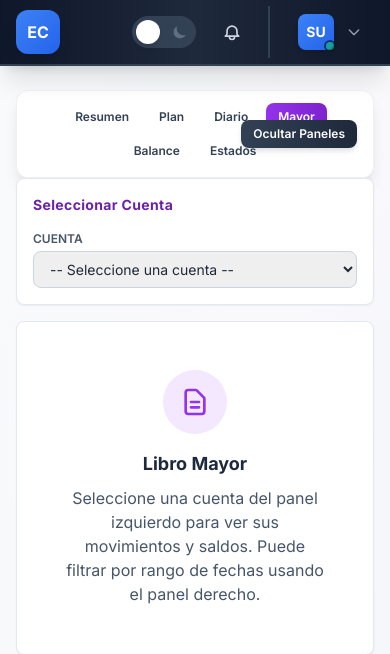
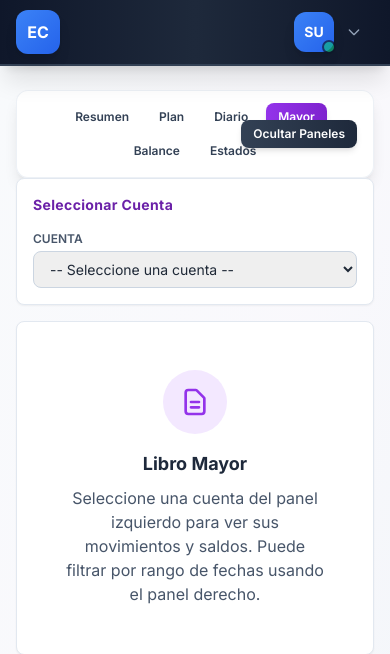
Before and after one commit to EliKat2005/proyecto-enci, a Django app: template templates/contabilidad/company_mayor.html in a window 390 px wide. Shown: the top 654 px of the page. Run offline with Django 5.2, Linux system fonts and the light colour scheme; the template is opened without the code that fills it, so the values that code supplies are empty; the visitor is signed in with stand-in values (Sample User, id 1); parts of the project's set-up code (start-up, migrations or seed data) failed here and were passed over; some libraries are stand-ins or nearby versions.

Commit message:
refactor: Reorganize navbar with professional layout
✨ Complete Navbar Redesign:

Left Side:
- Clean logo section (EC ECAE + Plataforma Contable)
- Removed redundant welcome message

Right Side Structure:
1. Quick Actions Group (compact icons)
   - Ultra mode button (icon only, cleaner)
   - Dark mode toggle (smaller, more compact)
   - Notifications bell

2. Divider line for visual separation

3. Role-based Panel Button
   - Panel Docente (for teachers)
   - Panel Admin (for admins)

4. User Profile Section
   - Larger avatar (10x10, rounded-xl)
   - User full name
   - Role badge (Admin/Docente/Estudiante) with colored backgrounds
   - Online status with animated dot

🎨 Design Improvements:
- Eliminated redundant 'Bienvenid@' message
- Role badge now integrated in user profile
- Better visual hierarchy and spacing
- Cleaner, more professional appearance
- All info visible in compact, organized layout
- Better use of whitespace
- Consistent rounded-xl styling

Benefits:
- Less visual clutter
- All information in logical groups
- Professional corporate look
- Better mobile responsiveness
- Role immediately visible in user section

```diff
--- a/templates/base.html
+++ b/templates/base.html
@@ -65,8 +65,8 @@
         <div class="max-w-[1600px] mx-auto px-4 lg:px-6">
             <div class="flex justify-between items-center h-16">
 
-                <!-- Logo y Welcome Message Integrado -->
-                <div class="flex items-center gap-6">
+                <!-- Left: Logo Section -->
+                <div class="flex items-center gap-4">
                     <a href="{% url 'home' %}" class="flex items-center gap-3 group">
                         <div class="w-11 h-11 bg-gradient-to-br from-blue-500 to-blue-600 rounded-xl flex items-center justify-center text-white font-bold text-base shadow-lg group-hover:shadow-blue-500/50 transition-all duration-200 group-hover:scale-105">
                             EC
@@ -76,64 +76,45 @@
                             <div class="text-[10px] font-semibold text-slate-400 uppercase tracking-wider mt-1">Plataforma Contable</div>
                         </div>
                     </a>
-
-                    {% if user.is_authenticated %}
-                        <!-- Welcome Message en Navbar -->
-                        <div class="hidden xl:flex items-center gap-2 px-4 py-2 bg-slate-700/30 dark:bg-slate-900/50 rounded-xl border border-slate-600/30 dark:border-slate-700/50">
-                            <svg class="w-4 h-4 text-blue-400" fill="none" stroke="currentColor" viewBox="0 0 24 24">
-                                <path stroke-linecap="round" stroke-linejoin="round" stroke-width="2" d="M16 7a4 4 0 11-8 0 4 4 0 018 0zM12 14a7 7 0 00-7 7h14a7 7 0 00-7-7z"></path>
-                            </svg>
-                            <span class="text-sm font-semibold text-slate-300">Bienvenid@,</span>
-                            <span class="text-sm font-bold text-blue-400">{{ user.first_name|default:user.username }}</span>
-                            <span class="text-slate-600 dark:text-slate-700 mx-1">•</span>
-                            {% if user.is_superuser %}
-                                <span class="text-xs font-bold text-amber-400">Administrador</span>
-                            {% elif user.userprofile.rol == 'docente' %}
-                                <span class="text-xs font-bold text-blue-400">Panel Docente</span>
-                            {% else %}
-                                <span class="text-xs text-slate-400">Estudiante</span>
-                            {% endif %}
-                        </div>
-                    {% endif %}
                 </div>
 
-                <!-- Acciones y usuario -->
-                <div class="flex items-center gap-4">
+                <!-- Right: Actions and User Section -->
+                <div class="flex items-center gap-3">
                     {% if user.is_authenticated %}
-                        <!-- Botón Ultra compacto -->
-                        <button id="btn-ultra-toggle" type="button" class="hidden lg:inline-flex items-center gap-2 px-4 py-2 text-xs font-bold rounded-lg bg-gradient-to-r from-slate-700 to-slate-600 text-white hover:from-slate-600 hover:to-slate-500 transition-all duration-200 shadow-lg hover:shadow-xl" title="Modo Ultra Compacto">
+                        <!-- Quick Actions Group -->
+                        <div class="hidden lg:flex items-center gap-2">
+                            <!-- Botón Ultra -->
+                            <button id="btn-ultra-toggle" type="button" class="p-2.5 text-slate-300 hover:text-white hover:bg-slate-700/50 rounded-lg transition-all duration-200" title="Modo Ultra Compacto">
                                 <svg class="w-4 h-4" fill="none" stroke="currentColor" viewBox="0 0 24 24"><path stroke-linecap="round" stroke-linejoin="round" stroke-width="2" d="M4 8V4m0 0h4M4 4l5 5m11-1V4m0 0h-4m4 0l-5 5M4 16v4m0 0h4m-4 0l5-5m11 5l-5-5m5 5v-4m0 4h-4"/></svg>
-                            <span class="hidden xl:inline">Ultra</span>
                             </button>
 
                             <!-- Toggle Modo Oscuro -->
-                        <button id="dark-mode-toggle" type="button" class="relative w-16 h-8 bg-slate-700 dark:bg-slate-600 rounded-full transition-all duration-300 hover:bg-slate-600 dark:hover:bg-slate-500 focus:outline-none focus:ring-2 focus:ring-blue-500 focus:ring-offset-2 focus:ring-offset-slate-900" title="Cambiar modo">
-                            <span class="absolute inset-0 flex items-center justify-between px-2">
-                                <!-- Sol: visible en modo claro, oculto en oscuro -->
-                                <svg class="w-4 h-4 text-yellow-400 transition-opacity duration-300 opacity-100 dark:opacity-30" id="sun-icon" fill="currentColor" viewBox="0 0 20 20">
+                            <button id="dark-mode-toggle" type="button" class="relative w-14 h-7 bg-slate-700 dark:bg-slate-600 rounded-full transition-all duration-300 hover:bg-slate-600 dark:hover:bg-slate-500 focus:outline-none focus:ring-2 focus:ring-blue-500 focus:ring-offset-2 focus:ring-offset-slate-900" title="Cambiar modo">
+                                <span class="absolute inset-0 flex items-center justify-between px-1.5">
+                                    <svg class="w-3.5 h-3.5 text-yellow-400 transition-opacity duration-300 opacity-100 dark:opacity-30" id="sun-icon" fill="currentColor" viewBox="0 0 20 20">
                                         <path fill-rule="evenodd" d="M10 2a1 1 0 011 1v1a1 1 0 11-2 0V3a1 1 0 011-1zm4 8a4 4 0 11-8 0 4 4 0 018 0zm-.464 4.95l.707.707a1 1 0 001.414-1.414l-.707-.707a1 1 0 00-1.414 1.414zm2.12-10.607a1 1 0 010 1.414l-.706.707a1 1 0 11-1.414-1.414l.707-.707a1 1 0 011.414 0zM17 11a1 1 0 100-2h-1a1 1 0 100 2h1zm-7 4a1 1 0 011 1v1a1 1 0 11-2 0v-1a1 1 0 011-1zM5.05 6.464A1 1 0 106.465 5.05l-.708-.707a1 1 0 00-1.414 1.414l.707.707zm1.414 8.486l-.707.707a1 1 0 01-1.414-1.414l.707-.707a1 1 0 011.414 1.414zM4 11a1 1 0 100-2H3a1 1 0 000 2h1z" clip-rule="evenodd"/>
                                     </svg>
-                                <!-- Luna: oculta en modo claro, visible en oscuro -->
-                                <svg class="w-4 h-4 text-slate-300 transition-opacity duration-300 opacity-30 dark:opacity-100" id="moon-icon" fill="currentColor" viewBox="0 0 20 20">
+                                    <svg class="w-3.5 h-3.5 text-slate-300 transition-opacity duration-300 opacity-30 dark:opacity-100" id="moon-icon" fill="currentColor" viewBox="0 0 20 20">
                                         <path d="M17.293 13.293A8 8 0 016.707 2.707a8.001 8.001 0 1010.586 10.586z"/>
                                     </svg>
                                 </span>
-                            <!-- Círculo: posición inicial left-1, se mueve con dark: -->
-                            <span class="absolute left-1 top-1 w-6 h-6 bg-white rounded-full shadow-md transform transition-transform duration-300 ease-in-out dark:translate-x-8" id="toggle-circle"></span>
+                                <span class="absolute left-1 top-1 w-5 h-5 bg-white rounded-full shadow-md transform transition-transform duration-300 ease-in-out dark:translate-x-7" id="toggle-circle"></span>
                             </button>
 
                             <!-- Notificaciones -->
-                        <a href="{% url 'notifications' %}" class="relative p-2.5 text-slate-300 hover:text-blue-400 transition-all duration-200 rounded-lg hover:bg-slate-700/50" title="Notificaciones">
+                            <a href="{% url 'notifications' %}" class="relative p-2.5 text-slate-300 hover:text-blue-400 hover:bg-slate-700/50 rounded-lg transition-all duration-200" title="Notificaciones">
                                 <svg class="w-5 h-5" fill="none" stroke="currentColor" viewBox="0 0 24 24"><path stroke-linecap="round" stroke-linejoin="round" stroke-width="2" d="M15 17h5l-1.405-1.405A2.032 2.032 0 0118 14.158V11a6 6 0 10-12 0v3.159c0 .538-.214 1.055-.595 1.436L4 17h5m6 0v1a3 3 0 11-6 0v-1m6 0H9"></path></svg>
                                 {% unread_count user as unread_count %}
                                 {% if unread_count > 0 %}
-                                <span class="absolute -top-1 -right-1 inline-flex items-center justify-center min-w-[20px] h-5 px-1.5 text-[10px] font-bold leading-none text-white bg-gradient-to-r from-red-500 to-red-600 rounded-full ring-2 ring-slate-900 shadow-lg">{{ unread_count }}</span>
+                                    <span class="absolute -top-1 -right-1 inline-flex items-center justify-center min-w-[18px] h-[18px] px-1 text-[10px] font-bold leading-none text-white bg-gradient-to-r from-red-500 to-red-600 rounded-full ring-2 ring-slate-900 shadow-lg">{{ unread_count }}</span>
                                 {% endif %}
                             </a>
+                        </div>
 
-                        <!-- Usuario y logout -->
-                        <div class="flex items-center gap-3 pl-4 border-l-2 border-slate-700">
-                            <!-- Panel Docente/Admin Buttons -->
+                        <!-- Divider -->
+                        <div class="hidden lg:block h-8 w-px bg-slate-700"></div>
+
+                        <!-- Panel Role Button (Docente/Admin) -->
                         {% if not user.is_superuser and user.userprofile.rol == 'docente' %}
                             <a href="{% url 'docente_dashboard' %}" class="hidden lg:inline-flex items-center gap-2 px-4 py-2 bg-gradient-to-r from-blue-600 to-blue-700 hover:from-blue-700 hover:to-blue-800 text-white rounded-lg text-xs font-bold transition-all duration-200 shadow-md hover:shadow-lg">
                                 <svg class="w-3.5 h-3.5" fill="none" stroke="currentColor" viewBox="0 0 24 24"><path stroke-linecap="round" stroke-linejoin="round" stroke-width="2" d="M19 20H5a2 2 0 01-2-2V6a2 2 0 012-2h10a2 2 0 012 2v1m2 13a2 2 0 01-2-2V7m2 13a2 2 0 002-2V9a2 2 0 00-2-2h-2m-4-3H9M7 16h6M7 8h6v4H7V8z"></path></svg>
@@ -147,25 +128,38 @@
                             </a>
                         {% endif %}
 
-                            <!-- Dropdown de usuario con avatar -->
+                        <!-- User Profile Section -->
                         <div class="relative group">
-                                <button class="flex items-center gap-3 text-right hover:bg-slate-700/30 dark:hover:bg-slate-900/30 px-3 py-2 rounded-lg transition-all" id="user-menu-button">
-                                    <!-- Avatar -->
-                                    <div class="w-9 h-9 bg-gradient-to-br from-blue-500 to-blue-600 rounded-lg flex items-center justify-center text-white font-bold text-sm shadow-md relative">
+                            <button class="flex items-center gap-3 hover:bg-slate-700/30 dark:hover:bg-slate-900/30 px-3 py-2 rounded-xl transition-all" id="user-menu-button">
+                                <!-- Avatar con badge de rol -->
+                                <div class="relative">
+                                    <div class="w-10 h-10 bg-gradient-to-br from-blue-500 to-blue-600 rounded-xl flex items-center justify-center text-white font-bold text-sm shadow-lg">
                                         {% if user.first_name and user.last_name %}
                                             {{ user.first_name|first }}{{ user.last_name|first }}
                                         {% else %}
                                             {{ user.username|slice:":2"|upper }}
                                         {% endif %}
+                                    </div>
                                     <!-- Status dot -->
-                                        <span class="absolute -bottom-0.5 -right-0.5 w-3 h-3 bg-emerald-500 rounded-full border-2 border-slate-900 dark:border-black animate-pulse"></span>
+                                    <span class="absolute -bottom-0.5 -right-0.5 w-3.5 h-3.5 bg-emerald-500 rounded-full border-2 border-slate-900 dark:border-black animate-pulse shadow-lg"></span>
                                 </div>
                                 <!-- User info -->
                                 <div class="hidden lg:block text-left">
                                     <div class="text-sm font-bold text-white leading-tight">{{ user.get_full_name|default:user.username }}</div>
-                                        <div class="text-[10px] text-slate-400 flex items-center gap-1.5 mt-0.5">
+                                    <div class="flex items-center gap-2 mt-0.5">
+                                        <!-- Role badge -->
+                                        {% if user.is_superuser %}
+                                            <span class="px-2 py-0.5 bg-amber-500/20 text-amber-400 text-[9px] font-bold uppercase tracking-wider rounded">Admin</span>
+                                        {% elif user.userprofile.rol == 'docente' %}
+                                            <span class="px-2 py-0.5 bg-blue-500/20 text-blue-400 text-[9px] font-bold uppercase tracking-wider rounded">Docente</span>
+                                        {% else %}
+                                            <span class="px-2 py-0.5 bg-slate-500/20 text-slate-400 text-[9px] font-bold uppercase tracking-wider rounded">Estudiante</span>
+                                        {% endif %}
+                                        <!-- Online status -->
+                                        <span class="flex items-center gap-1 text-[10px] text-emerald-400">
                                             <span class="w-1.5 h-1.5 bg-emerald-500 rounded-full animate-pulse"></span>
                                             En línea
+                                        </span>
                                     </div>
                                 </div>
                                     <svg class="w-4 h-4 text-slate-400 group-hover:text-white transition-colors" fill="none" stroke="currentColor" viewBox="0 0 24 24"><path stroke-linecap="round" stroke-linejoin="round" stroke-width="2" d="M19 9l-7 7-7-7"/></svg>
```
Lines whose indentation alone changed are shown as unchanged.
